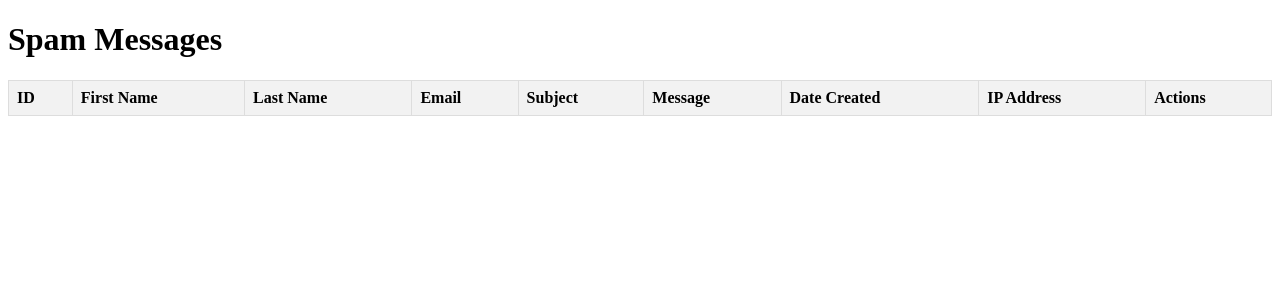
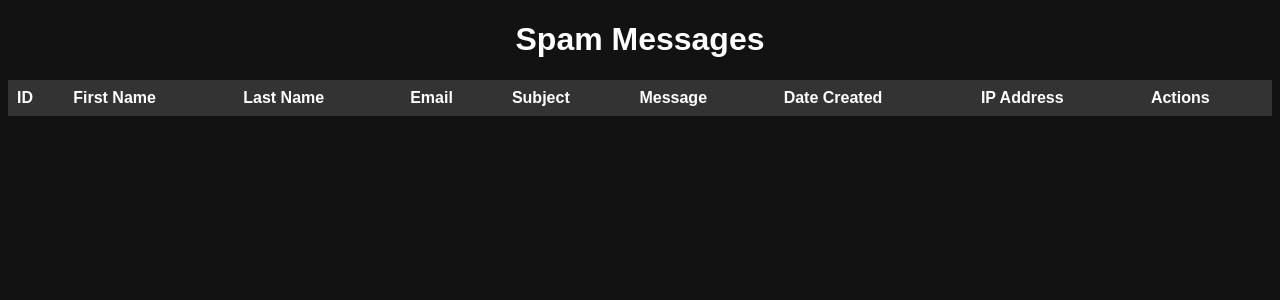
Before and after one commit to matthewmoonen/portfolio-site, a Flask app: page /spam in a window 1280 px wide. Shown: the top 300 px of the page. Run offline with Flask 3, Linux system fonts and the light colour scheme; the visitor is signed in with stand-in values (Sample User, id 1); lists and menus that the app fills with data are empty.

Commit message:
Added dark mode for spam folder

```diff
--- a/templates/spam.html
+++ b/templates/spam.html
@@ -5,32 +5,76 @@
     <meta name="viewport" content="width=device-width, initial-scale=1.0">
     <title>Spam Messages</title>
     <style>
+        body {
+            background-color: #121212;
+            color: #e0e0e0;
+            font-family: Arial, sans-serif;
+        }
+
+        h1 {
+            color: #ffffff;
+            text-align: center;
+        }
+
         table {
             width: 100%;
             border-collapse: collapse;
+            margin-top: 20px;
+            background-color: #1e1e1e;
         }
+
         th, td {
-            border: 1px solid #ddd;
+            border: 1px solid #333333;
             padding: 8px;
             text-align: left;
         }
+
         th {
-            background-color: #f2f2f2;
+            background-color: #333333;
+            color: #ffffff;
         }
-        form {
-            margin: 0;
+
+        tr:nth-child(even) {
+            background-color: #222222;
         }
+
+        tr:hover {
+            background-color: #444444;
+        }
+
         button {
-            background-color: red;
+            background-color: #bb2d3b;
             color: white;
             border: none;
             padding: 5px 10px;
             cursor: pointer;
+            border-radius: 4px;
         }
+
         button:hover {
-            background-color: darkred;
+            background-color: #e63946;
         }
-    </style>
+
+        ul {
+            list-style-type: none;
+            padding: 0;
+        }
+
+        li {
+            margin: 5px 0;
+            color: #ffcc00;
+        }
+
+        a {
+            color: #bb86fc;
+            text-decoration: none;
+        }
+
+        a:hover {
+            text-decoration: underline;
+        }
+
+        </style>
 </head>
 <body>
     <h1>Spam Messages</h1>
```
